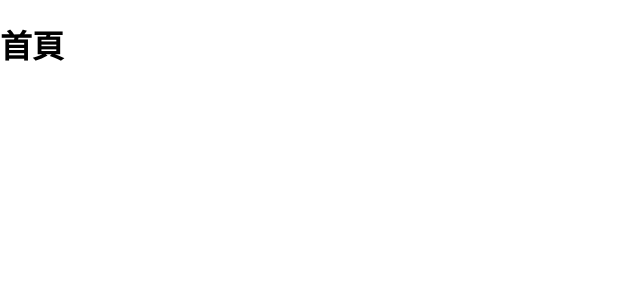
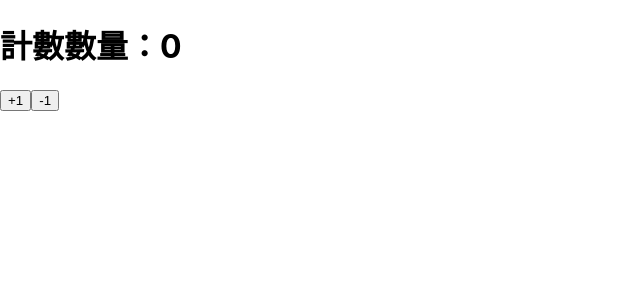
Before and after one commit to HuangNO1/my_react_demo_learn, a React (Create React App) app: page / in a window 1280 px wide. Shown: the top 300 px of the page, without its empty margins (0-640 px from the left). Built offline with nearby package versions, Linux system fonts and the light colour scheme.

Commit message:
學習 reduX 基本使用

```diff
--- a/package.json
+++ b/package.json
@@ -9,8 +9,10 @@
     "antd": "^4.4.3",
     "react": "^16.13.1",
     "react-dom": "^16.13.1",
+    "react-redux": "^7.2.1",
     "react-router-dom": "^5.2.0",
-    "react-scripts": "3.4.1"
+    "react-scripts": "3.4.1",
+    "redux": "^4.0.5"
   },
   "scripts": {
     "start": "react-scripts start",
--- a/src/index.js
+++ b/src/index.js
@@ -26,7 +26,7 @@ import * as serviceWorker from "./serviceWorker";
 // If you want your app to work offline and load faster, you can change
 // unregister() to register() below. Note this comes with some pitfalls.
 // Learn more about service workers: https://bit.ly/CRA-PWA
-serviceWorker.unregister();
+// serviceWorker.unregister();
 
 // 實現頁面時刻的顯示
 
@@ -777,4 +777,73 @@ serviceWorker.unregister();
 
 // 請看 App.js
 
-ReactDOM.render(<App />, document.querySelector("#root"));
+// ReactDOM.render(<App />, document.querySelector("#root"));
+
+// ReduX 類似 Vue 中用到的 VueX
+
+// ReduX
+// 解決 React 數據管理（狀態管理），用於中大型項目，數據量龐大，組件之間數據交互較多的情況下使用
+// 如果你不知道是否需要使用 Redux ，那麼你就不需要用他
+// * 解決組件的數據通信
+// * 解決數據和交互較多的應用
+
+// Redux 只是一種狀態管理解決方法
+
+// store: 數據倉庫，保存數據的地方
+// State: state 是一個對象，這個對象包含整個應用所需要的數據
+// Action: 一個動作，觸發數據改變的方法
+// Dispatch: 將動作觸發成方法
+// Reducer: 是一個函數，通過獲取動作，改變數據，生成一個新的狀態，從而改變頁面
+
+import { createStore } from "redux";
+
+// 用於通過動作，創建新的 state
+// reduce 有兩個作用，一個釋初始化數據，第二個是通過獲取動作，改變數據
+const reducer = function (state = { num: 0 }, action) {
+  switch (action.type) {
+    case "add":
+      state.num++;
+      break;
+    case "decrement":
+      state.num--;
+      break;
+    default:
+      break;
+  }
+  return { ...state }; // 相當於對象的 COPY
+};
+
+// 創建倉庫
+const store = createStore(reducer);
+
+function add() {
+  // 通過倉庫的方法 dispatch 進數據修改
+  // dispatch 觸發 reducer
+  store.dispatch({ type: "add" });
+  console.log(store.getState());
+}
+
+function decrement() {
+  store.dispatch({ type: "decrement" });
+  console.log(store.getState());
+}
+
+const Counter = function () {
+  let state = store.getState();
+  return (
+    <div>
+      <h1>計數數量：{state.num}</h1>
+
+      <button onClick={add}>+1</button>
+      <button onClick={decrement}>-1</button>
+    </div>
+  );
+};
+
+ReactDOM.render(<Counter />, document.querySelector("#root"));
+
+// 監聽數據變化，重新渲染
+// 當數據改變時觸發
+store.subscribe(() => {
+  ReactDOM.render(<Counter />, document.querySelector("#root"));
+});
```
Also changed, not shown: 1 other file (tests, documents, lock files or other folders).
